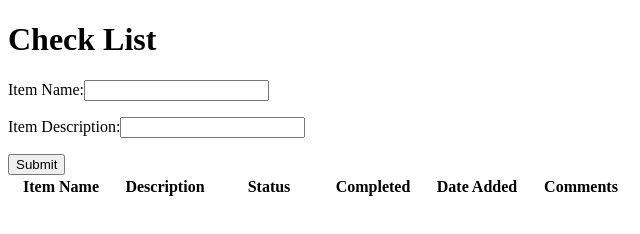
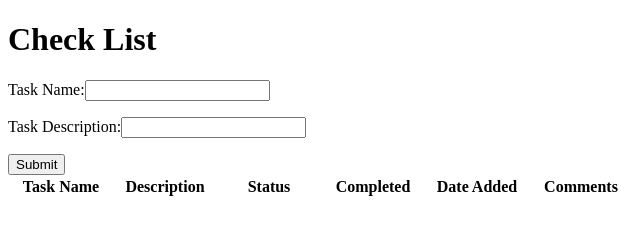
Before and after one commit to ryanjpan/checklist, a website: page client/index.html in a window 1280 px wide. Shown: the full height of the page, 0-640 px from the left. Drawn offline with nearby package versions, Linux system fonts and the light colour scheme; some packages are replaced by stand-ins of ours.

Commit message:
changed a few words and default completed to false

```diff
--- a/client/assets/controllers/listController.js
+++ b/client/assets/controllers/listController.js
@@ -19,7 +19,7 @@ function ListController(sc, rs){
             desc: item.desc,
             date: date,
             status: "New",
-            completed: true,
+            completed: false,
             comments: []
         };
         sc.itemList.push(itemToAdd);
--- a/client/partials/listView.html
+++ b/client/partials/listView.html
@@ -1,14 +1,14 @@
 <div ng-switch on="view">
     <div ng-switch-when="list">
         <form ng-submit="addItem(item)">
-            <p>Item Name:<input type="text" ng-model="item.name"></p>
-            <p>Item Description:<input type="text" ng-model="item.desc"></p>
+            <p>Task Name:<input type="text" ng-model="item.name"></p>
+            <p>Task Description:<input type="text" ng-model="item.desc"></p>
             <input type="submit" value="Submit">
         </form>
         <table>
             <thead>
                 <tr>
-                    <th>Item Name</th>
+                    <th>Task Name</th>
                     <th>Description</th>
                     <th>Status</th>
                     <th>Completed</th>
--- a/package.json
+++ b/package.json
@@ -10,8 +10,8 @@
   "author": "",
   "license": "ISC",
   "dependencies": {
-    "express": "^4.13.4",
-    "body-parser": "latest",
-    "mongoose" : "latest"
+    "body-parser": "^1.17.1",
+    "express": "^4.15.2",
+    "mongoose": "latest"
   }
 }
```
